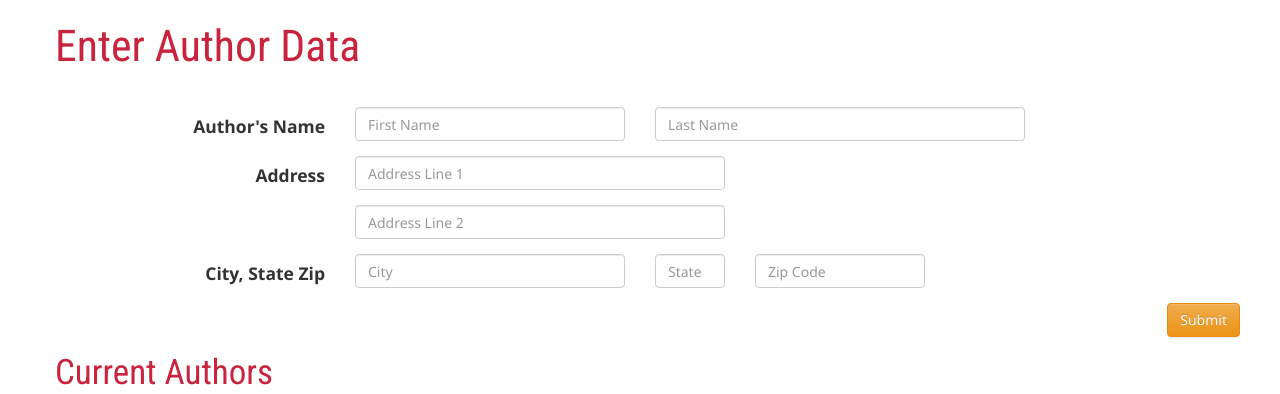
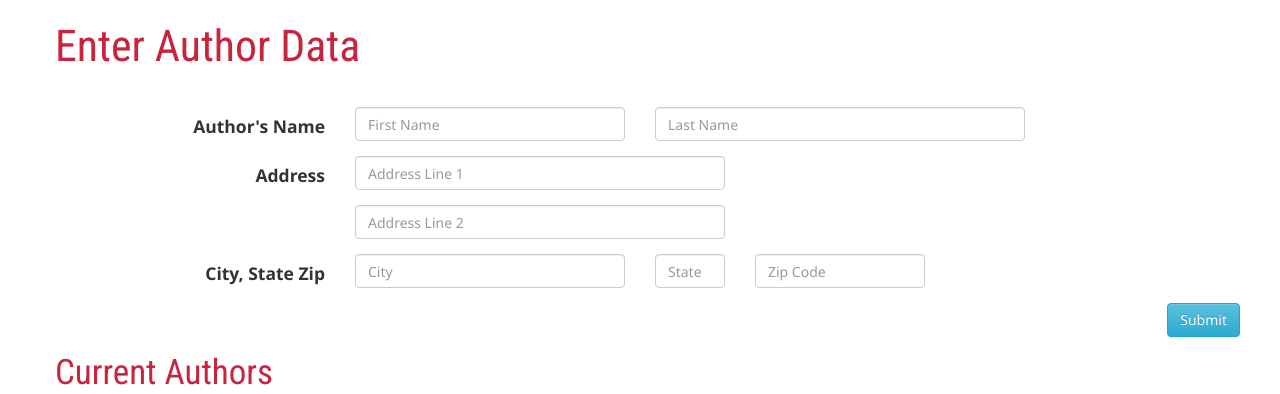
Before and after one commit to RFollman/PHP, a PHP site: page /sampleForm.php?aid=1 in a window 1280 px wide. Shown: the top 394 px of the page. Run offline with PHP 8.4, Linux system fonts and the light colour scheme; data that the repository does not hold is empty; some web fonts are replaced.

Commit message:
in class changes

```diff
--- a/resources/valid.js
+++ b/resources/valid.js
@@ -16,4 +16,10 @@ $(document).ready(function() {
 
 	function validText(text, name) {
 		console.log(window[name][1]);
+		var len = text.length;
+		if (len > window[name][0]) {
+			//do something
+			document.getElementById(name + "err").innerHTML = window[name][1];
+		}
+		console.log(len);
 	};
--- a/sampleForm.php
+++ b/sampleForm.php
@@ -34,6 +34,7 @@
 					<label for="f_name" class="control-label col-sm-3">Author's Name</label>
 					<div class="col-sm-3">
 						<input type="text" onchange="validText(this.value, this.name)" class="form-control" id="f_name" name="f_name" placeholder="First Name" value="<?=$row['f_name']?>">
+						<span class="small text-warning" id="f_nameerr"></span>
 					</div>
 					<div class="col-sm-4">
 						<input type="text" onchange="validText(this.value, this.name)" class="form-control" id="l_name" name="l_name" placeholder="Last Name" maxlength="35" value="<?=$row['l_name']?>">
@@ -65,7 +66,7 @@
 					</div>
 				</div>
 				<div class="form-group">
-					<input type="submit" value="Submit" class="btn btn-warning pull-right">
+					<input type="submit" value="Submit" class="btn btn-info pull-right">
 				</div>
 			</form>
 			<h2>Current Authors</h2>
```
